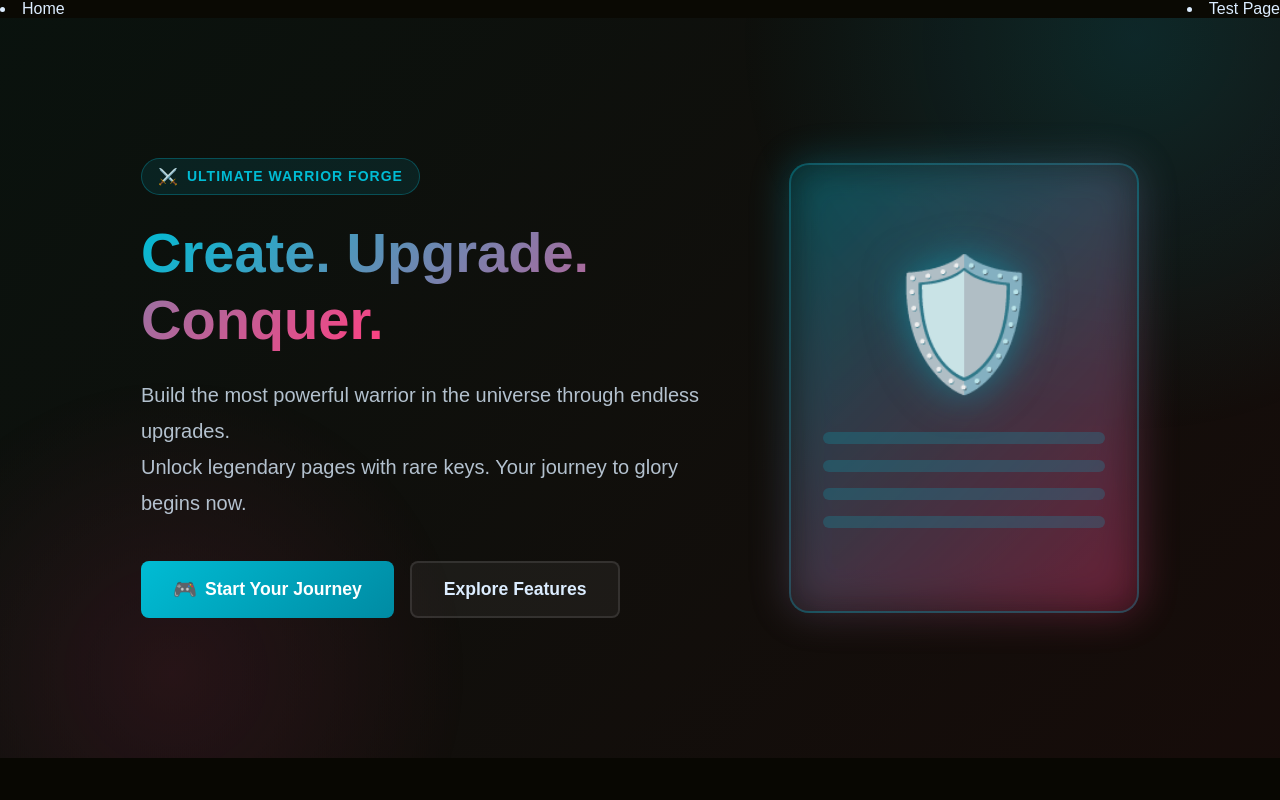
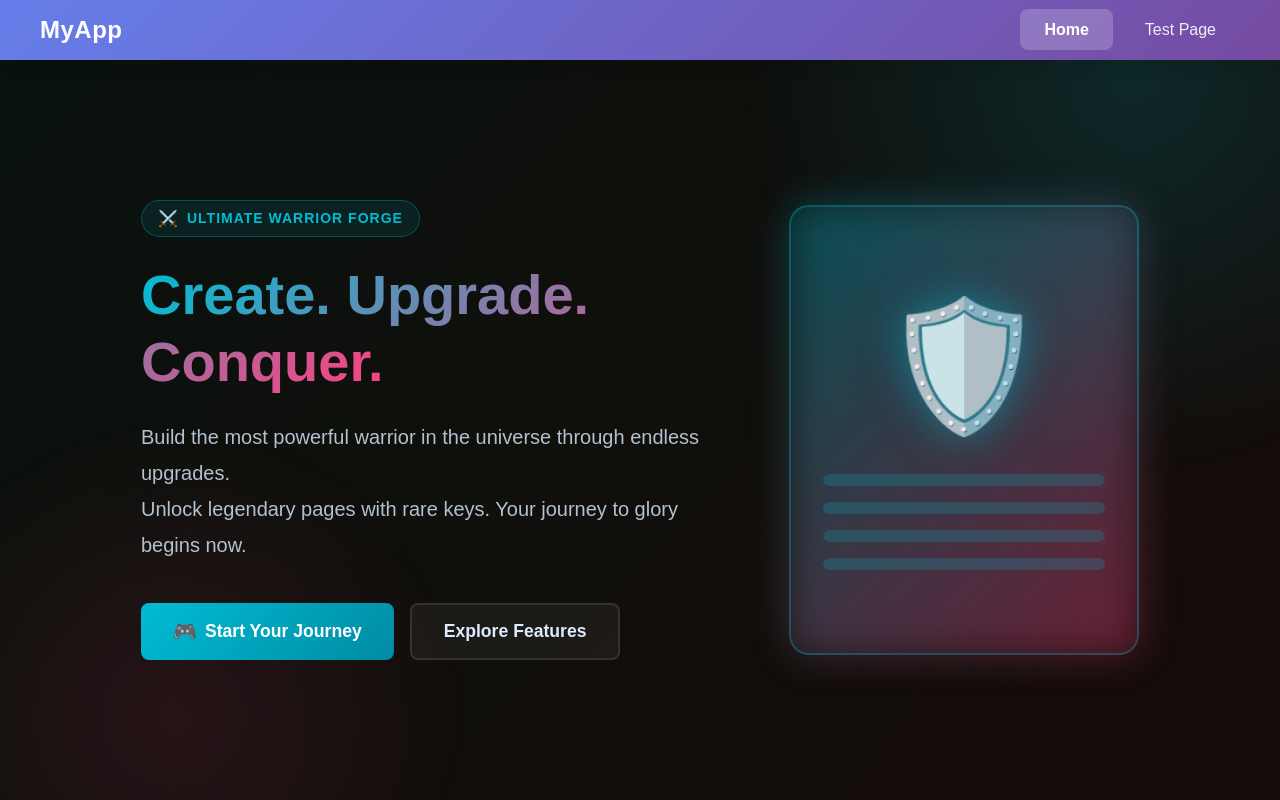
Before and after one commit to CerxMe/vue-3-bootstrap, a Vue app: page / in a window 1280 px wide. Shown: the top 800 px of the page. Built offline with nearby package versions, Linux system fonts and the light colour scheme; a web font is replaced by a local one.

Commit message:
Updated NavBar.vue

```diff
--- a/src/components/NavBar.vue
+++ b/src/components/NavBar.vue
@@ -2,17 +2,112 @@
 </script>
 
 <template lang="pug">
-nav
-  .full-width
-    li
-      router-link(to="/") Home
-    li
-      router-link(to="test") Test Page
+nav.navbar
+  .container
+    .brand
+      router-link.brand-link(to="/")
+        span.brand-text MyApp
+    ul.nav-links
+      li.nav-item
+        router-link.nav-link(to="/") Home
+      li.nav-item
+        router-link.nav-link(to="/test") Test Page
 </template>
 
 <style lang="stylus" scoped>
-.full-width
+.navbar
+  background linear-gradient(135deg, #667eea 0%, #764ba2 100%)
+  padding 1rem 2rem
+  box-shadow 0 2px 20px rgba(0, 0, 0, 0.1)
+  position sticky
+  top 0
+  z-index 1000
+  backdrop-filter blur(10px)
+
+.container
+  max-width 1200px
+  margin 0 auto
   display flex
-  width 100%
+  align-items center
   justify-content space-between
+
+.brand
+  .brand-link
+    text-decoration none
+    display flex
+    align-items center
+    transition transform 0.3s ease
+
+    &:hover
+      transform scale(1.05)
+
+  .brand-text
+    font-size 1.5rem
+    font-weight 700
+    color white
+    letter-spacing 0.5px
+
+.nav-links
+  display flex
+  list-style none
+  margin 0
+  padding 0
+  gap 0.5rem
+  align-items center
+
+.nav-item
+  position relative
+
+.nav-link
+  color rgba(255, 255, 255, 0.9)
+  text-decoration none
+  padding 0.75rem 1.5rem
+  border-radius 8px
+  font-weight 500
+  font-size 1rem
+  transition all 0.3s ease
+  position relative
+  overflow hidden
+
+  &:before
+    content ''
+    position absolute
+    top 0
+    left 0
+    width 100%
+    height 100%
+    background rgba(255, 255, 255, 0.1)
+    transform scaleX(0)
+    transform-origin left
+    transition transform 0.3s ease
+    border-radius 8px
+
+  &:hover
+    color white
+    transform translateY(-2px)
+
+    &:before
+      transform scaleX(1)
+
+  &.router-link-active
+    background rgba(255, 255, 255, 0.2)
+    color white
+    font-weight 600
+
+@media (max-width: 768px)
+  .navbar
+    padding 0.75rem 1rem
+
+  .container
+    flex-direction column
+    gap 1rem
+
+  .nav-links
+    width 100%
+    justify-content center
+    flex-wrap wrap
+
+  .nav-link
+    padding 0.5rem 1rem
+    font-size 0.9rem
 </style>
```
